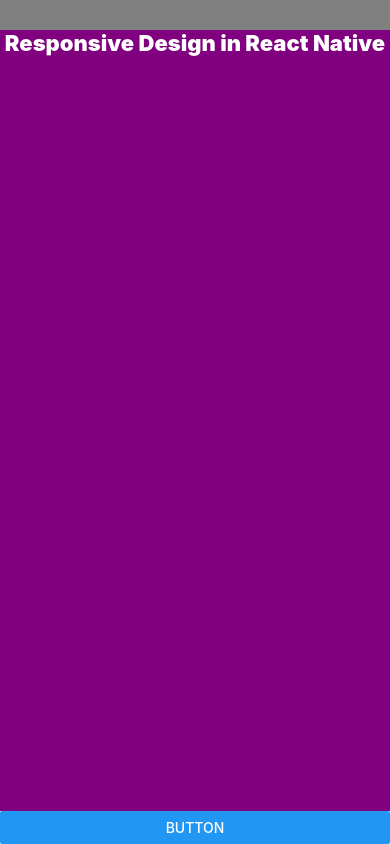
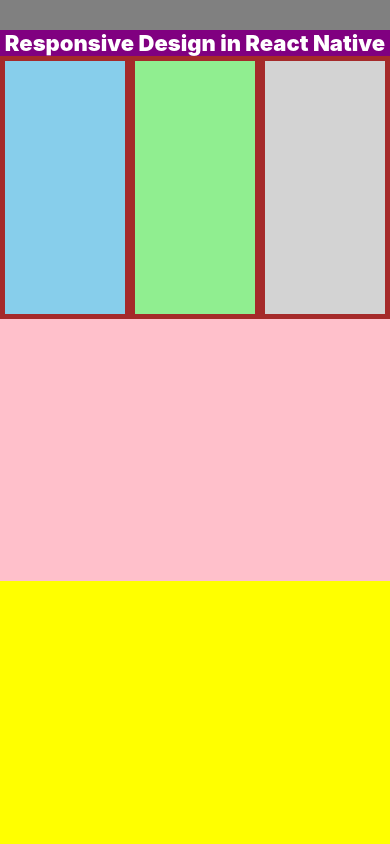
Before and after one commit to Hamxamsd/react-native-learning, a React Native app: screen / in a window 390 px wide. Built offline with nearby package versions, Linux system fonts and the light colour scheme.

Commit message:
responsiveness using flex

```diff
--- a/App.js
+++ b/App.js
@@ -1,14 +1,12 @@
 import React from "react";
-import { Button, Text, View } from "react-native";
+import { Text, View, StyleSheet } from "react-native";
 
 const App = () => {
   return (
     <>
-      <View style={{ flex: 1 }}>
+      <View style={styles.mainBox}>
         <View style={{ backgroundColor: "gray", width: "100%", height: 30 }} />
-        <View
-          style={{ alignItems: "center", backgroundColor: "purple", flex: 1 }}
-        >
+        <View style={{ alignItems: "center", backgroundColor: "purple" }}>
           <Text
             style={{
               fontSize: 22,
@@ -20,10 +18,28 @@ const App = () => {
             Responsive Design in React Native
           </Text>
         </View>
-        <Button title="Button" />
+        <View style={styles.box1}>
+          <View style={styles.InnerBox1}></View>
+          <View style={styles.InnerBox2}></View>
+          <View style={styles.InnerBox3}></View>
+        </View>
+        <View style={styles.box2}></View>
+        <View style={styles.box3}></View>
       </View>
     </>
   );
 };
 
 export default App;
+
+const styles = StyleSheet.create({
+  mainBox: {
+    flex: 1,
+  },
+  box1: { flex: 1, backgroundColor: "brown", flexDirection: "row" },
+  box2: { flex: 1, backgroundColor: "pink" },
+  box3: { flex: 1, backgroundColor: "yellow" },
+  InnerBox1: { flex: 1, backgroundColor: "skyblue", margin: 5 },
+  InnerBox2: { flex: 1, backgroundColor: "lightgreen", margin: 5 },
+  InnerBox3: { flex: 1, backgroundColor: "lightgray", margin: 5 },
+});
```
